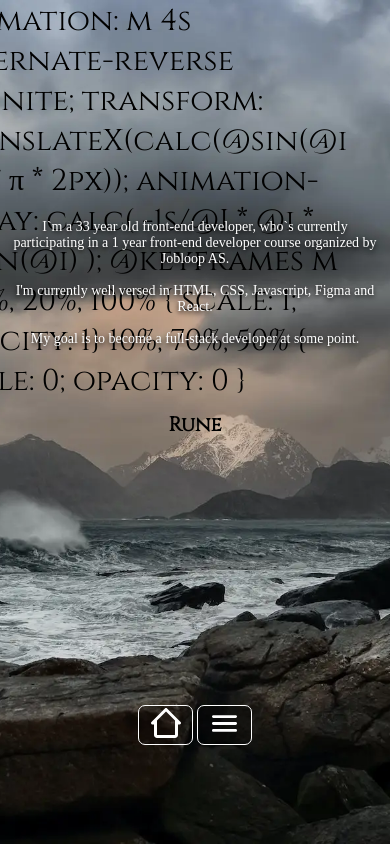
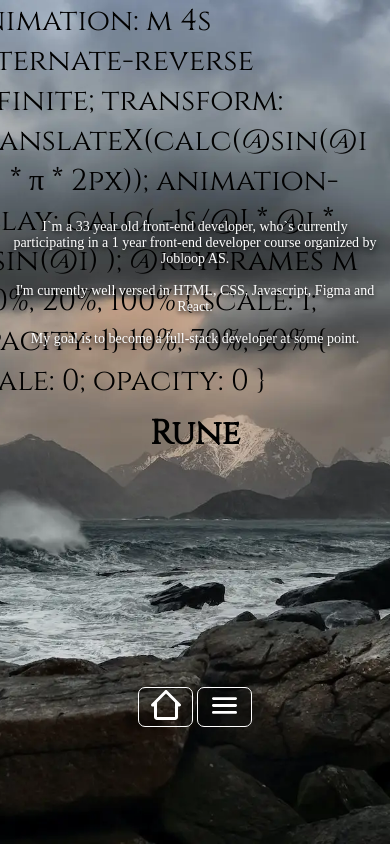
Before and after one commit to RuneKodehode/porto, a React (Vite) app: page / in a window 390 px wide. Built offline with nearby package versions, Linux system fonts and the light colour scheme.

Commit message:
fontsize mobile

```diff
--- a/src/Pages/AboutProjOne.jsx
+++ b/src/Pages/AboutProjOne.jsx
@@ -5,9 +5,8 @@ export const AboutProjOne = () => {
       <br />
       <p>
         This is a parallax site about the Amazon rainforest I made with CSS,
-        HTML, and Javascript. the goal was primarily to figure out how to make
-        buttons use javascript conjuction with css to resize frames, but it
-        escalated a bit further.
+        HTML, and Javascript. <br /> The goal was primarily to figure out how to
+        make buttons use Javascript in conjuction with CSS to resize frames.
       </p>
     </div>
   );
--- a/src/Pages/AboutProjTwo.jsx
+++ b/src/Pages/AboutProjTwo.jsx
@@ -4,8 +4,10 @@ export const AboutProjTwo = () => {
       <h2>Pokedex</h2>
       <br />
       <p>
-        This is a small pokedex for generation 1 made in React, it uses the
-        pokemon API to fetch the text and images of the pokemons.
+        This is a small pokedex for generation 1. <br />
+        It uses the pokemon API to fetch text and images of the pokemon. <br />
+        The button design is simple and lets you go up or down through the API,
+        or use a randomizer.
       </p>
     </div>
   );
--- a/src/components/NavBar/NavBar.jsx
+++ b/src/components/NavBar/NavBar.jsx
@@ -3,7 +3,6 @@ import { Link } from "react-router-dom";
 function NavBar() {
   const [showNav, setShowNav] = useState(false);
   let [hideClose, setHideClose] = useState(undefined);
-  console.log(hideClose);
   return (
     <div id="navId">
       <Link to="/">
--- a/src/index.css
+++ b/src/index.css
@@ -154,7 +154,7 @@ h1 {
     grid-template-rows: [one] 24% [two] 50% [three] 10%;
   }
   h1 {
-    font-size: 20px;
+    font-size: 34px;
   }
   .pitch {
     font-size: 0.875rem;
@@ -168,7 +168,7 @@ h1 {
     flex-direction: row;
     grid-row: three;
     grid-column: col-two;
-    margin-top: 100px;
+    margin-top: 80px;
   }
   .btnDiv {
     flex-direction: column;
@@ -189,7 +189,7 @@ h1 {
     text-align: center;
   }
   #doodle {
-    margin-left: -100px;
+    margin-left: -60px;
     margin-bottom: 10px;
     margin-top: 10px;
   }
```
